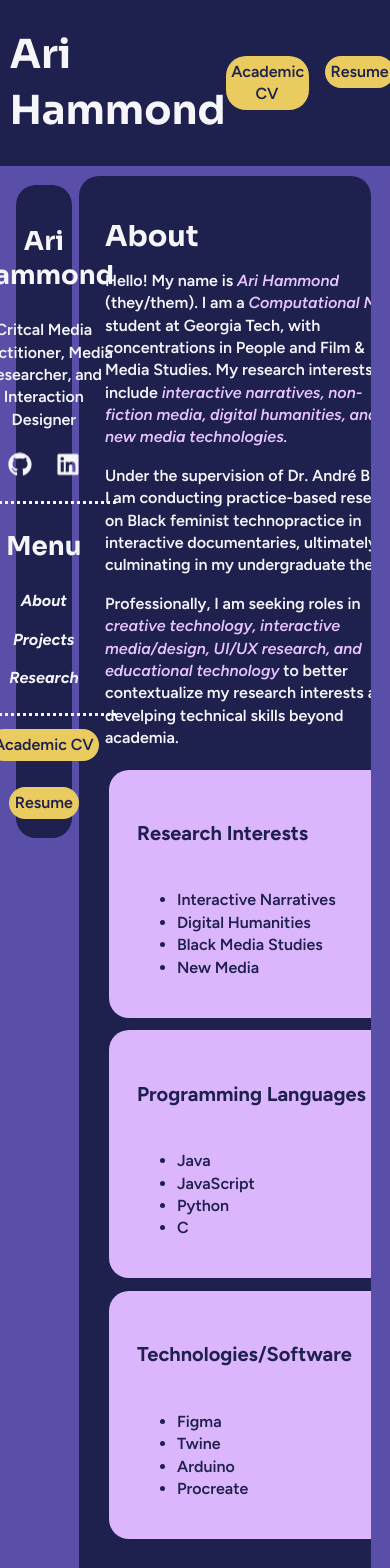
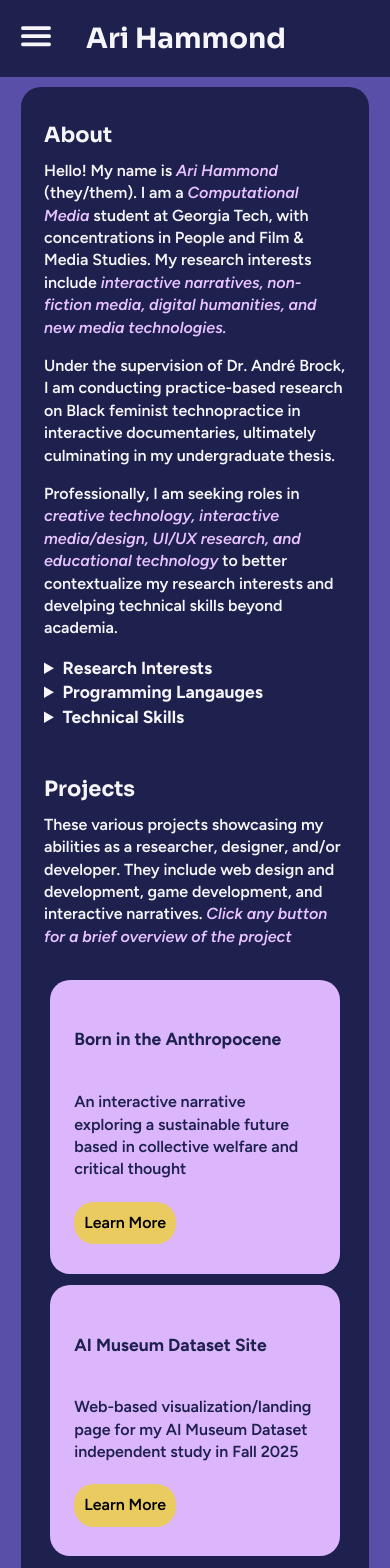
Before and after one commit to arihamm24/portfolio, a React (Vite) app: page / in a window 390 px wide. Shown: the top 1568 px of the page. Built offline with nearby package versions, Linux system fonts and the light colour scheme.

Commit message:
refactoring and responsive design. NEED MENU TOGGLE

```diff
--- a/package.json
+++ b/package.json
@@ -13,6 +13,7 @@
     "react": "^19.2.0",
     "react-dom": "^19.2.0",
     "react-icons": "^5.5.0",
+    "react-responsive": "^10.0.1",
     "react-router": "^7.10.1"
   },
   "devDependencies": {
--- a/src/App.jsx
+++ b/src/App.jsx
@@ -1,17 +1,27 @@
 import Header from './components/header'
+import MobileHeader from './components/mobileHeader'
 import Sidebar from './components/sidebar'
 import Main from './components/mainBody'
 import Footer from './components/footer'
 import "./styles.css"
+import {MediaQuery } from 'react-responsive'
 
 function App() {
   return (
     <>
-      <Header />
-      <div id="gridContainer">
-        <Sidebar />
-        <Main />
-      </div>
+      <MediaQuery minWidth={1024}>
+        <Header />
+        <div id="gridContainer">
+          <Sidebar />
+          <Main />
+        </div>
+      </MediaQuery>
+      <MediaQuery maxWidth={1023}>
+        <MobileHeader />
+        <div id="gridContainer">
+          <Main/>
+        </div>
+      </MediaQuery>
       <Footer />
     </>
   );
--- /dev/null
+++ b/src/components/buttons/socials.jsx
@@ -0,0 +1,11 @@
+import { FaLinkedin } from 'react-icons/fa6';
+import { FaGithub } from 'react-icons/fa6';
+
+export default function Socials() {
+    return (
+        <div id="socials">
+            <a href="https://www.github.com/arihamm24" target='_blank'><FaGithub /></a>
+            <a href="https://www.linkedin.com/in/ari-hammond-01a77327a/" target='_blank'><FaLinkedin /></a>
+        </div>
+    );
+}
--- a/src/components/footer.jsx
+++ b/src/components/footer.jsx
@@ -1,9 +1,9 @@
 function Footer() {
     return(
         <footer>
-            <h5>(c) Copyright - Ari Hammond 2025</h5>
+            <h5>&copy; Copyright - Ari Hammond 2025</h5>
             <p><strong>Developed with ReactJS</strong></p>
-            <a href="https://github.com/arihamm24/react-portfolio">View the Source Code for this Portfolio on GitHub</a>
+            <a href="https://github.com/arihamm24/react-portfolio">View Source Code on GitHub</a>
         </footer>
     );
 }
--- a/src/components/header.jsx
+++ b/src/components/header.jsx
@@ -1,16 +1,14 @@
-import ActionButtons from './actionButtons'
+import ActionButtons from './buttons/actionButtons'
 import { Link } from 'react-router';
-
+import { IoMenu } from 'react-icons/io5';
 function Header() {
     return (
         <header>
-        <div>
         <Link to="/" style={
            {textDecoration: 'none', color:"#F5F5FA", alignSelf:"center"}
         }><h1>Ari Hammond</h1></Link>
-        </div>
         <ActionButtons />
         </header>
     );
 }
-export default Header
+export default Header;
--- a/src/components/mainBody.jsx
+++ b/src/components/mainBody.jsx
@@ -1,5 +1,6 @@
 import ProjectSection from "./cards/projectSection.jsx"
 import ResearchCard from "./cards/researchCards"
+import MediaQuery from "react-responsive";
 
 function Main() {
     return (
@@ -19,6 +20,7 @@ function About() {
             <p>Hello! My name is <strong>Ari Hammond</strong> (they/them). I am a <strong>Computational Media</strong> student at Georgia Tech, with concentrations in People and Film & Media Studies. My research interests include <span id="about-interests">interactive narratives, non-fiction media, digital humanities, and new media technologies.</span></p>
             <p>Under the supervision of Dr. André Brock, I am conducting practice-based research on Black feminist technopractice in interactive documentaries, ultimately culminating in my undergraduate thesis. </p>
             <p>Professionally, I am seeking roles in <span id="about-interests">creative technology, interactive media/design, UI/UX research, and educational technology</span> to better contextualize my research interests and develping technical skills beyond academia.</p>
+            <MediaQuery minWidth={1335}>
             <div className="cardsContainer" id="about-cards">
                 <div className="card" id="research-interests">
                     <h4>Research Interests</h4>
@@ -38,9 +40,9 @@ function About() {
                         <li>C</li>
                     </ul>
                 </div>
-                <div className="card" id="technologies">
-                    <h4>Technologies/Software</h4>
-                    <ul>
+                 <div className="card" id="technologies">
+                    <h4>Technical Skills</h4>
+                     <ul>
                         <li>Figma</li>
                         <li>Twine</li>
                         <li>Arduino</li>
@@ -48,6 +50,36 @@ function About() {
                     </ul>
                 </div>
             </div>
+            </MediaQuery>
+            <MediaQuery maxWidth={1334}>
+                <details>
+                    <summary>Research Interests</summary>
+                    <ul>
+                        <li>Interactive Narratives</li>
+                        <li>Digital Humanities</li>
+                        <li>Black Media Studies</li>
+                        <li>New Media</li>
+                    </ul>
+                </details>
+                <details>
+                    <summary>Programming Langauges</summary>
+                    <ul>
+                        <li>Java</li>
+                        <li>JavaScript</li>
+                        <li>Python</li>
+                        <li>C</li>
+                    </ul>
+                </details>
+                <details>
+                    <summary>Technical Skills</summary>
+                     <ul>
+                        <li>Figma</li>
+                        <li>Twine</li>
+                        <li>Arduino</li>
+                        <li>Procreate</li>
+                    </ul>
+                </details>
+            </MediaQuery>
         </div>
     );
 }
--- /dev/null
+++ b/src/components/mobileHeader.jsx
@@ -0,0 +1,12 @@
+import { IoMenu } from "react-icons/io5";
+import { Link } from "react-router";
+export default function MobileHeader() {
+    return(
+        <header id="mobileHeader">
+            <button id="menuToggle"><IoMenu/></button>
+            <Link to="/" style={
+            {textDecoration: 'none', color:"#F5F5FA", alignSelf:"center"}
+            }><h1>Ari Hammond</h1></Link>
+        </header>
+    );
+}
--- a/src/components/sidebar.jsx
+++ b/src/components/sidebar.jsx
@@ -1,20 +1,16 @@
 //may only be in mobile
 import Navbar from './navbar'
-import ActionButtons from './actionButtons';
-import { FaLinkedin } from 'react-icons/fa6';
-import { FaGithub } from 'react-icons/fa6';
+import ActionButtons from './buttons/actionButtons';
+import Socials from './buttons/socials';
+
 function Sidebar() {
-
     return (
         <div id="sidebar">
             <div id="sidebarContent">
                 <div id="profile">
                     <h3>Ari Hammond</h3>
                     <h5 id="blurb">Critcal Media Practitioner, Media Researcher, and Interaction Designer</h5>
-                    <div id="socials">
-                        <a href="https://www.github.com/arihamm24" target='_blank'><FaGithub /></a>
-                        <a href="https://www.linkedin.com/in/ari-hammond-01a77327a/" target='_blank'><FaLinkedin /></a>
-                    </div>
+                    <Socials/>
                 </div>
                 <hr />
                 <div id="sidebarNavbar">
--- a/src/main.jsx
+++ b/src/main.jsx
@@ -6,11 +6,13 @@ import App from './App.jsx'
 import CaseStudy from './components/caseStudies/caseStudy.jsx';
 
 createRoot(document.getElementById('root')).render(
+  <StrictMode >
   <BrowserRouter>
     <Routes>
       <Route index element={<App />}></Route>
       <Route path='/:id' element={<CaseStudy/>}/>
     </Routes>
 
-  </BrowserRouter>,
+  </BrowserRouter>
+  </StrictMode>
 )
--- a/src/styles.css
+++ b/src/styles.css
@@ -21,7 +21,7 @@ h3 {
   font-size: 1.625rem;
   line-height: 1.3;
 }
-h4 {
+h4, summary {
   font-size: 1.25rem;
   line-height: 1.4;
 }
@@ -92,7 +92,7 @@ footer {
     justify-content: space-evenly;
     position:sticky;
 }
-footer > a, footer > a:visited {
+footer > a {
     color:var(--link);
 }
 footer > a:hover {
@@ -104,7 +104,7 @@ footer > a:hover {
 }
 #actionButtons > button {
     height: fit-content;
-    padding:0.3rem;
+    padding:0.5rem;
 }
 #actionButtons > button > a {
     color:var(--main-bg);
@@ -141,7 +141,7 @@ footer > a:hover {
     border-radius:20px;
 }
 #sidebar{
-    width: 12%;
+    width: min-content;
     top:3rem;
     margin: 0.75rem 0;
     position: sticky;
@@ -150,7 +150,7 @@ footer > a:hover {
     justify-content: space-between;
 }
 #studyNavbar{
-    width: 12%;
+    width: min-content;
     top:3rem;
     gap: 1.35rem;
     margin: 0.75rem 0;
@@ -215,17 +215,14 @@ div.contentItem {
     gap: 1rem;
 }
 #socials > a, nav > a {
-    color: var(--text-color);
+    color: var(--link);
     font-style: italic;
     text-decoration: none;
     font-weight: 700;
     transition: 300ms ease-in-out;
 }
-nav > a:visited {
-    color:var(--text-color);
-}
 #socials > a:hover, nav > a:hover {
-    color: var(--link);
+    color: var(--text-color);
     transform: scale(1.55);
 }
 .cardsContainer {
@@ -233,7 +230,9 @@ nav > a:visited {
     flex-direction: row;
     flex-wrap: wrap;
     align-items: center;
+    justify-content: center;
     gap: 0.3rem;
+    margin: 2rem 0;
 }
 #about-cards {
     justify-content: space-evenly;
@@ -248,7 +247,7 @@ nav > a:visited {
     color: var(--main-bg);
     margin: 0.25rem;
     padding:1.75rem;
-    width: 15rem;
+    width: 15.5rem;
     height: 15rem;
     border-radius: 20px;
     display: flex;
@@ -281,8 +280,11 @@ button:hover{
     align-items: center;
     justify-content: space-between;
 }
-.projContent#hero > div.details {
-    width: 60%;
+.tldr {
+    width: 50%;
+}
+.details > img {
+    width: 20rem;
 }
 .projContent#overview {
     flex-direction: row;
@@ -310,6 +312,8 @@ button:hover{
 #processGrid {
     display:grid;
     grid-template-columns: 0.75fr 0.75fr;
+    column-gap: 2rem;
+    row-gap: 2rem;
 }
 /*FOR PROJECT/RESEARCH MODAL WINDOWS*/
 dialog::backdrop {
@@ -320,7 +324,7 @@ dialog::backdrop {
     transition: 200ms ease-in-out;
     border-radius:10px;
     background-color: var(--text-color);
-    max-width: 50%;
+    max-width: 60%;
     max-height:70%;
     overflow: scroll;
     border:none;
@@ -347,11 +351,11 @@ dialog::backdrop {
 #modalBody {
     display: flex;
     flex-direction: row;
-    justify-content: space-between;
+    justify-content: space-evenly;
     padding-left: 40px;
     padding-right: 40px;
     padding-bottom: 2rem;
-    gap: 18%;
+    gap: 2rem;
     overflow: scroll;
     color:var(--main-bg);
 }
@@ -373,10 +377,11 @@ dialog::backdrop {
 .projDemoSection {
     display: flex;
     flex-direction: row;
-    width: 45%;
+    width: 40%;
 }
 .projRolesSection {
     margin: 0 0.45rem;
+    width: 25%;
 }
 .projSummary {
     display: flex;
@@ -400,3 +405,85 @@ dialog::backdrop {
     display: flex;
     gap: 0.75rem;
 }
+/*RESPONSIVE DESIGN*/
+#mobileHeader {
+    justify-content: flex-start;
+    padding: 0 2rem;
+    gap: 3rem;
+    text-align: center;
+    align-content: center;
+}
+#menuToggle {
+    padding: 0;
+    margin-top: 1.125rem;
+    transform: scale(2.5);
+    background: none;
+    color: var(--text-color);
+}
+@media screen  and (min-width:320px) and (max-width: 899px){ /*PHONES AND PORTRAIT TABLETS*/
+    :root {
+        font-size:14px;
+    }
+    h1 {
+        font-size: 2rem;
+    }
+    h2,h3 {
+        font-size: 1.5rem;
+    }
+    footer {
+        text-align: center;
+        gap:3rem;
+    }
+    .card {
+        width: 80%;
+        height: fit-content;
+    }
+    .modal {
+        max-width: 80%;
+    }
+    #modalBody {
+        flex-direction: column;
+        justify-content: center;
+        padding: 0.25rem;
+    }
+    #content, .caseStudy {
+        width: 90%;
+    }
+    .projImg > img {
+        width: 100%;
+    }
+    .projDemoSection {
+        width: 100%;
+    }
+    .projRolesSection {
+        width: 100%;
+    }
+    .projContent#hero {
+        flex-direction: column;
+    }
+    .tldr {
+        width: 100%;
+    }
+}
+@media screen  and (min-width:900px){ /*APPARENTLY MY LAPTOP IS HUGE?*/
+    .modal {
+        align-items: center;
+        width: 85%;
+    }
+    #content, .caseStudy {
+        width: 100%;
+    }
+    #modalBody {
+        padding: 0.25rem;
+        gap: 5rem;
+        justify-content: space-around;
+    }
+    .projDemoSection {
+        width: 60%;
+    }
+    .projRolesSection {
+        margin: 0 1rem;
+        padding: auto;
+        width: 40%;
+    }
+}
```
Also changed, not shown: src/components/caseStudies/caseStudy.jsx (+29 -7 lines), src/components/buttons/actionButtons.jsx (renamed from src/components/actionButtons.jsx), 1 other file (tests, documents, lock files or other folders).
